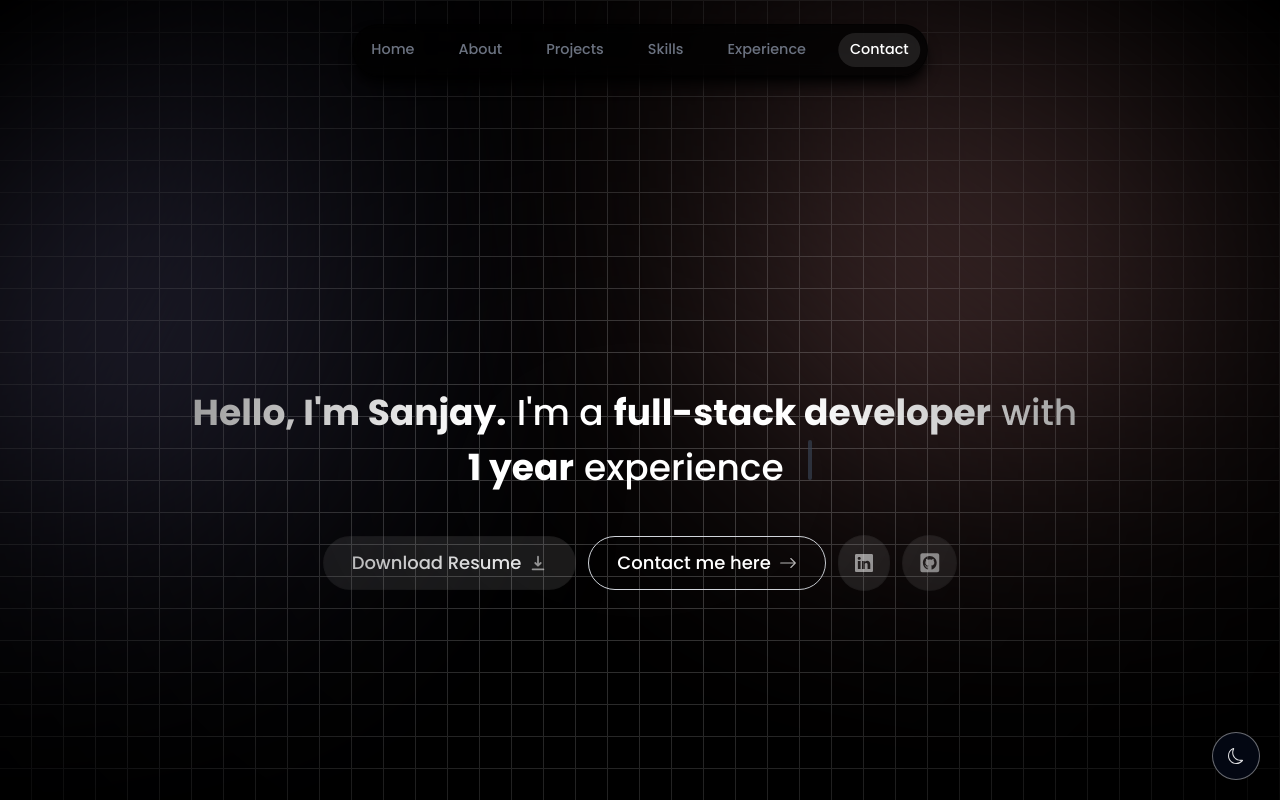
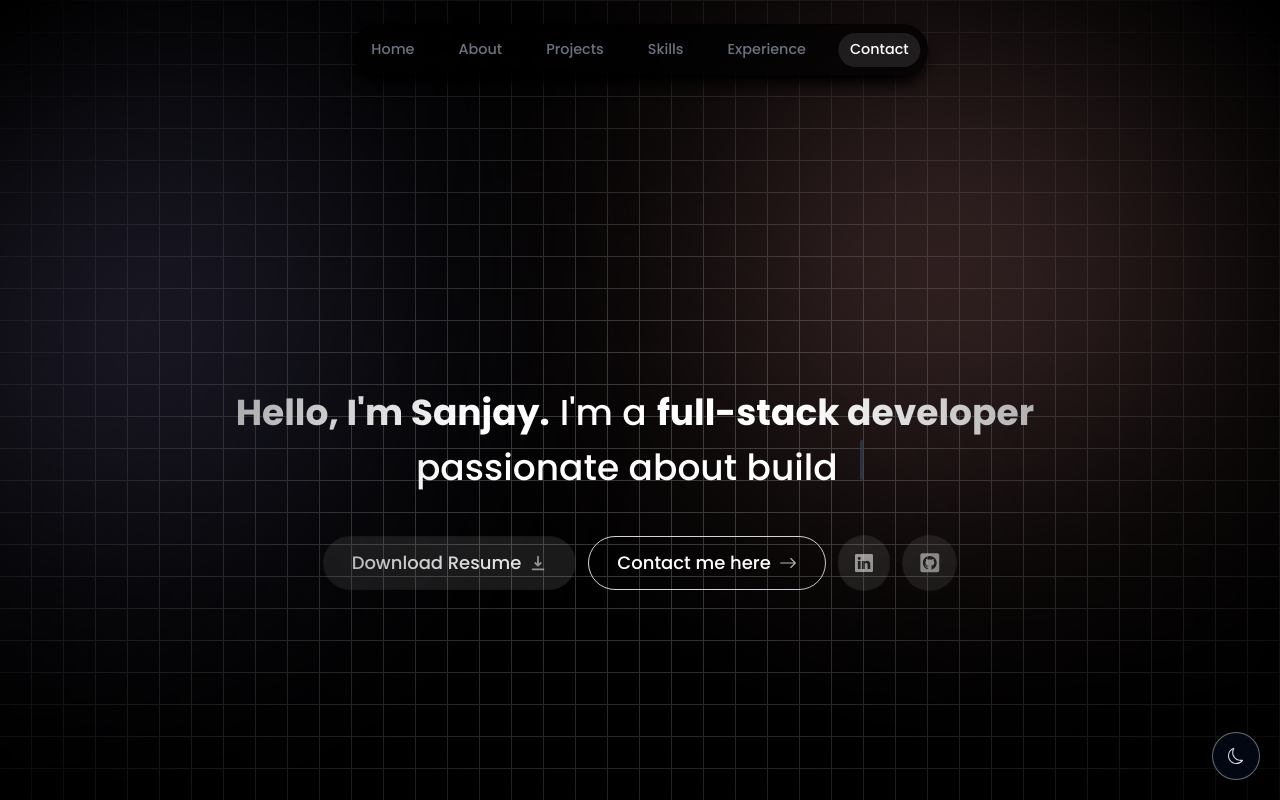
Before and after one commit to Sanjay-Balam/portfolio, a Next.js app: page / in a window 1280 px wide. Shown: the top 800 px of the page. Built offline with nearby package versions, Linux system fonts and the light colour scheme.

Commit message:
update font

```diff
--- a/components/intro.tsx
+++ b/components/intro.tsx
@@ -53,21 +53,13 @@ export default function Intro() {
               className: "font-bold",
             },
             {
-              text: "with",
-              className: "",
-            },
-            {
-              text: "1 year",
-              className: "font-bold",
-            },
-            {
-              text: "experience. I enjoy building",
+              text: "passionate about building dynamic and responsive",
               className: "",
             },
 
             {
               text: "web Applications",
-              className: "italic",
+              className: "",
             },
           ]}
         />
```
